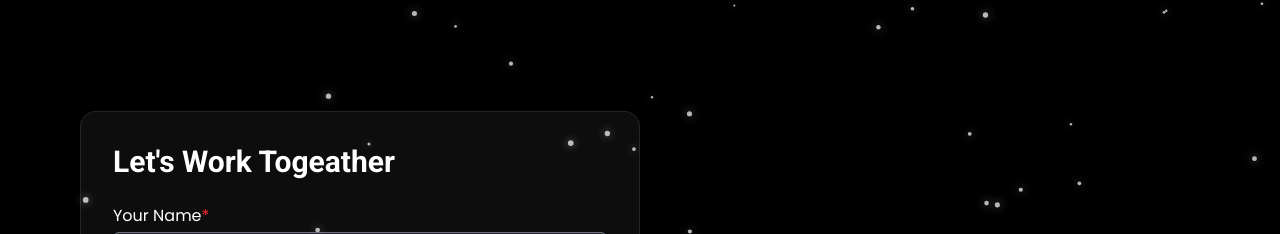
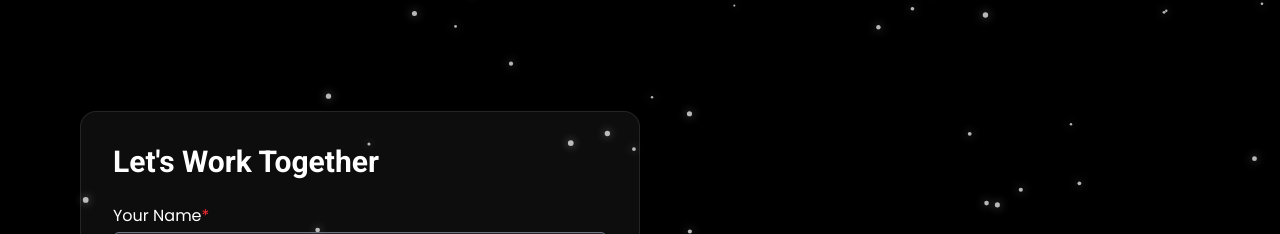
Before and after one commit to Yash-Thakkar14/portfolio-project, a React (Vite) app: page / in a window 1280 px wide. Shown: the part 6515-6749 px from the top of the page. Built offline with nearby package versions, Linux system fonts and the light colour scheme; no server answers.

Commit message:
Navbar fix

```diff
--- a/src/components/Navbar.jsx
+++ b/src/components/Navbar.jsx
@@ -50,7 +50,7 @@ export default function Navbar() {
         }
         timerID.current = setTimeout(() => {
           setVisible(false);
-        }, 300);
+        }, 800);
       }
       lastScrollY.current = currentScrollY;
     };
--- a/src/pages/Contact.jsx
+++ b/src/pages/Contact.jsx
@@ -20,6 +20,7 @@ export default function Contact() {
   const handleChange = (e) => {
     const { name, value } = e.target;
     if (errors[name]) setErrors((p) => ({ ...p, [name]: "" }));
+    setFormData((prev) => ({ ...prev, [name]: value }));
   };
 
   const validateForm = () => {
@@ -44,6 +45,9 @@ export default function Contact() {
         {
           from_name: formData.name,
           reply_to: formData.email,
+          email: formData.email,
+          message: formData.message,
+          name: formData.name,
         },
         PUBLIC_KEY,
       );
@@ -68,7 +72,7 @@ export default function Contact() {
           whileInView={{ opacity: 1, x: 0 }}
           transition={{ duration: 0.6 }}
         >
-          <h2 className="text-3xl font-bold mb-6">Let's Work Togeather</h2>
+          <h2 className="text-3xl font-bold mb-6">Let's Work Together</h2>
           <form className="flex flex-col gap-5" onSubmit={handleSubmit}>
             <div className="flex flex-col">
               <label className="mb-1">
```
